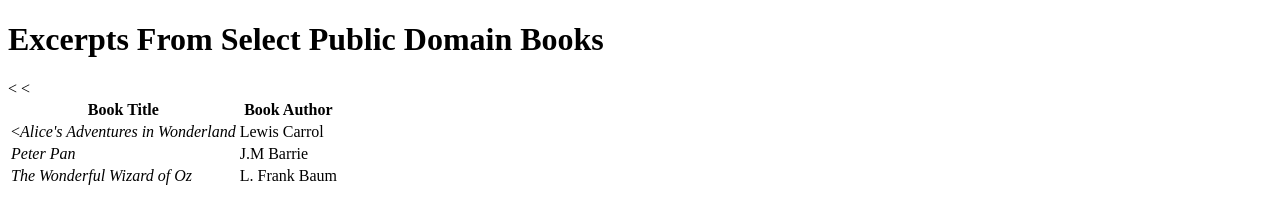
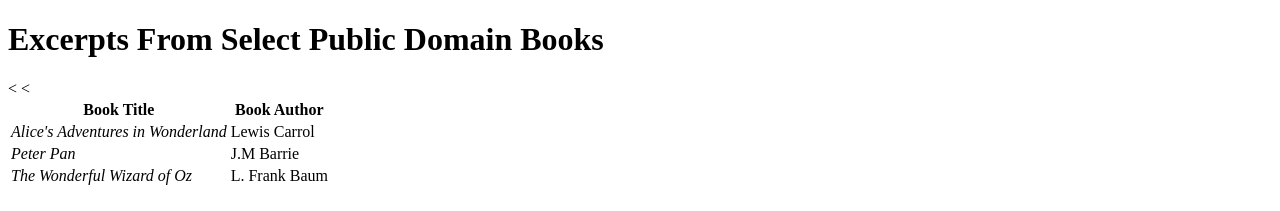
Before and after one commit to xxyh13/Lab-3, a plain HTML site: page index.html in a window 1280 px wide. Shown: the top 211 px of the page. Drawn offline with Linux system fonts and the light colour scheme.

Commit message:
Update index.html

```diff
--- a/index.html
+++ b/index.html
@@ -18,7 +18,7 @@
 
       <tbody>
           <tr>
-          <td><<em>Alice's Adventures in Wonderland</em></td>
+          <td><em>Alice's Adventures in Wonderland</em></td>
           <<td>Lewis Carrol</td>
         </tr>
 
```
